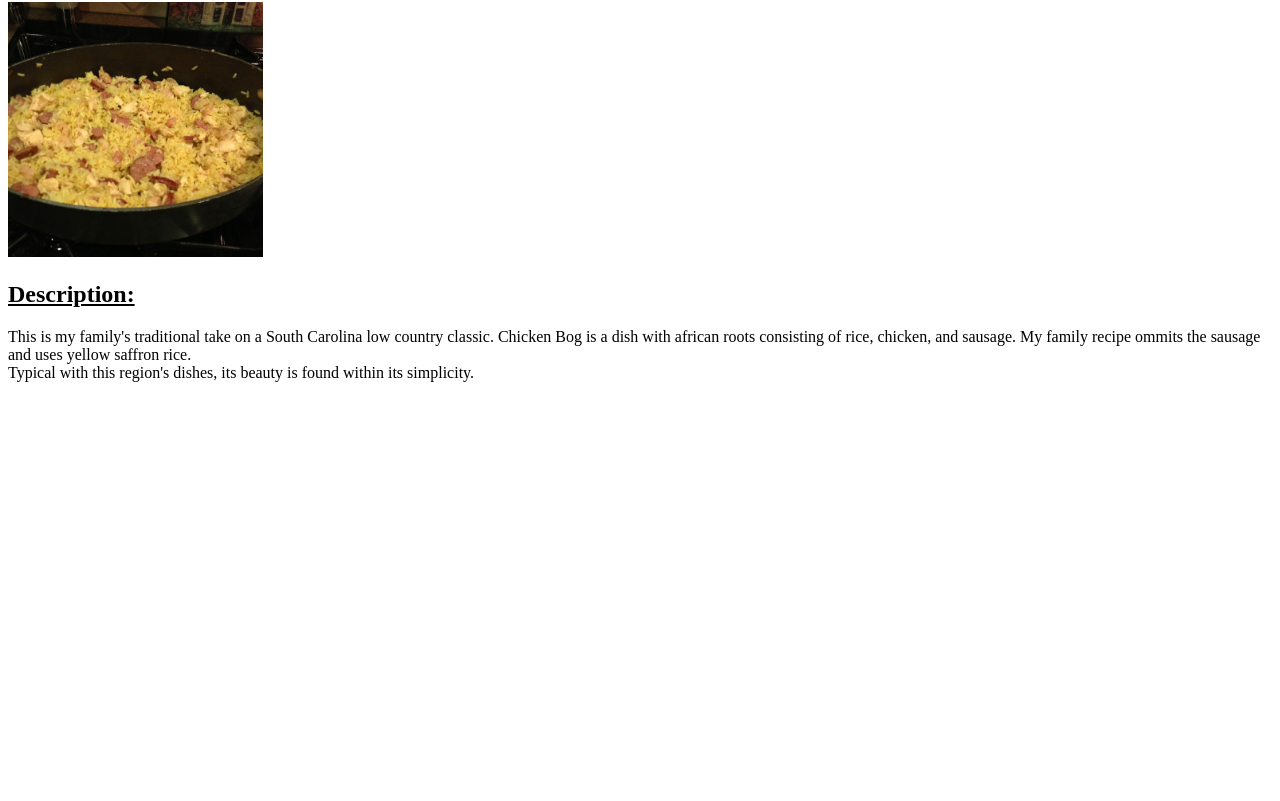
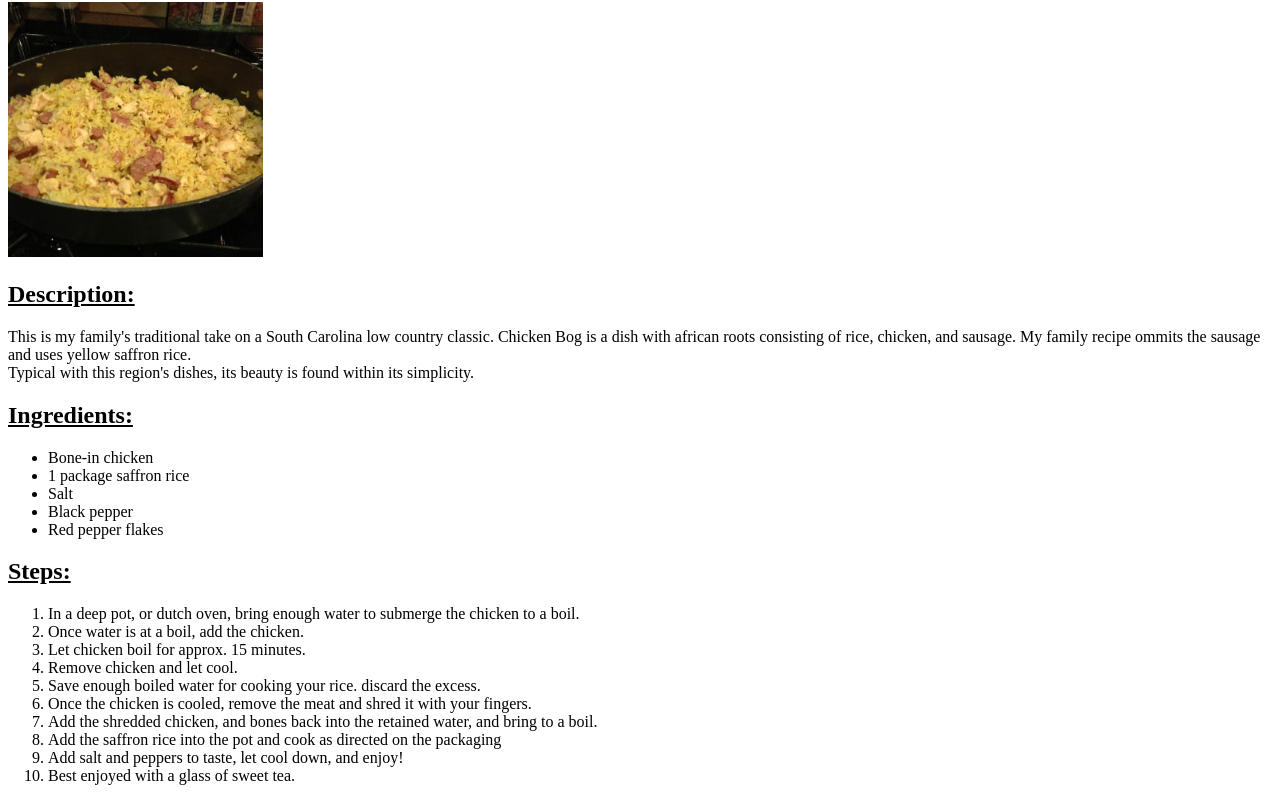
Before and after one commit to bobbiemccary/odin-recipes, a plain HTML site: page recipes/chickenBog.html in a window 1280 px wide. Shown: the part 78-879 px from the top of the page. Before the commit the page ends 800 px from the top, so only its background shows below. Drawn offline with Linux system fonts and the light colour scheme.

Commit message:
Finish html for chickenBog.html

```diff
--- a/recipes/chickenBog.html
+++ b/recipes/chickenBog.html
@@ -17,5 +17,30 @@
         Chicken Bog is a dish with african roots consisting of rice, chicken, and sausage.
         My family recipe ommits the sausage and uses yellow saffron rice. <br>
         Typical with this region's dishes, its beauty is found within its simplicity.</p>
+
+    <h2><u>Ingredients:</u></h2>
+
+        <ul>
+            <li>Bone-in chicken</li>
+            <li>1 package saffron rice</li>
+            <li>Salt</li>
+            <li>Black pepper</li>
+            <li>Red pepper flakes</li>
+        </ul>
+
+    <h2><u>Steps:</u></h2>
+
+        <ol>
+            <li>In a deep pot, or dutch oven, bring enough water to submerge the chicken to a boil.</li>
+            <li>Once water is at a boil, add the chicken.</li>
+            <li>Let chicken boil for approx. 15 minutes. </li>
+            <li>Remove chicken and let cool.</li>
+            <li>Save enough boiled water for cooking your rice. discard the excess.</li>
+            <li>Once the chicken is cooled, remove the meat and shred it with your fingers.</li>
+            <li>Add the shredded chicken, and bones back into the retained water, and bring to a boil.</li>
+            <li>Add the saffron rice into the pot and cook as directed on the packaging</li>
+            <li>Add salt and peppers to taste, let cool down, and enjoy!</li>
+            <li>Best enjoyed with a glass of sweet tea.</li>
+        </ol>
 </body>
 </html>
```
